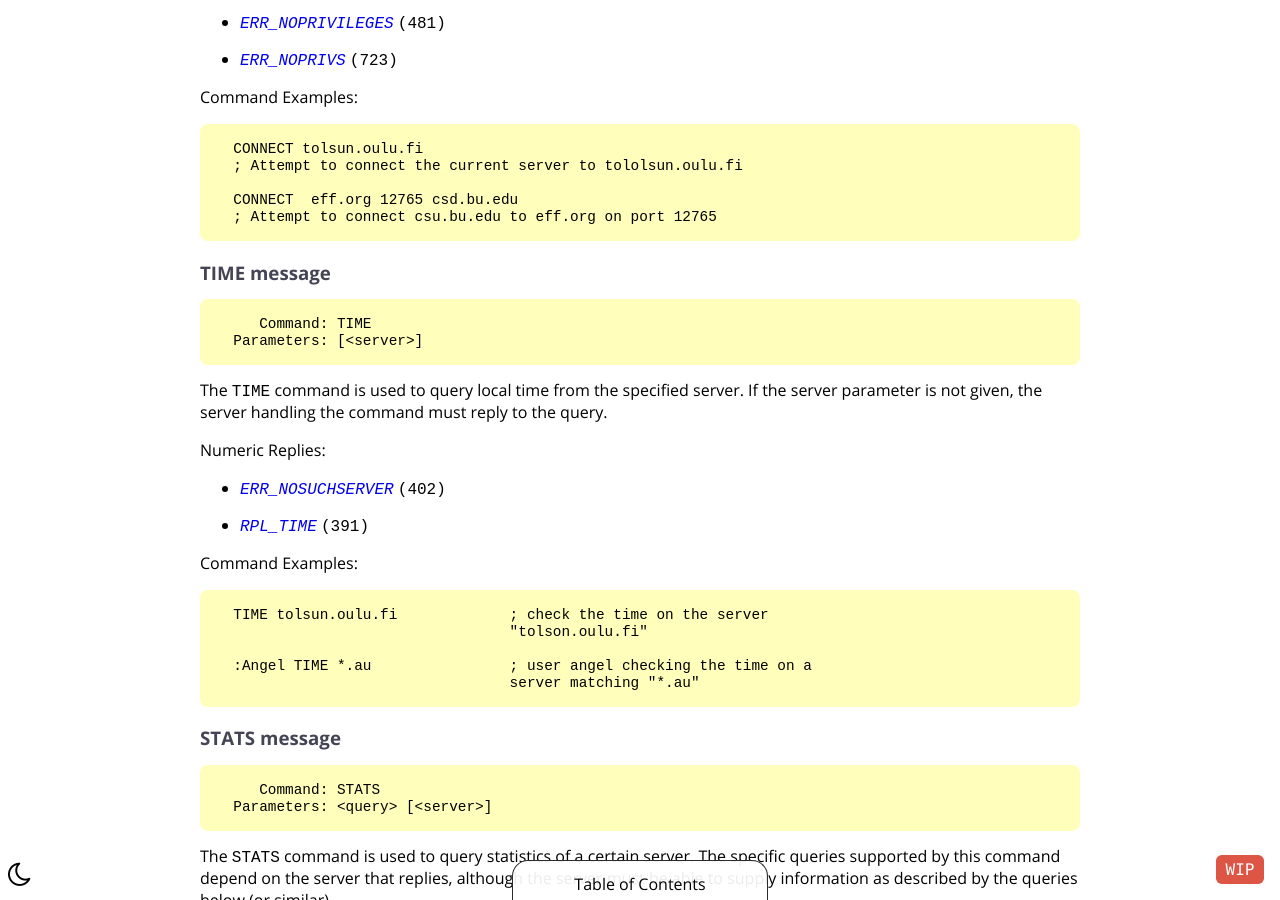
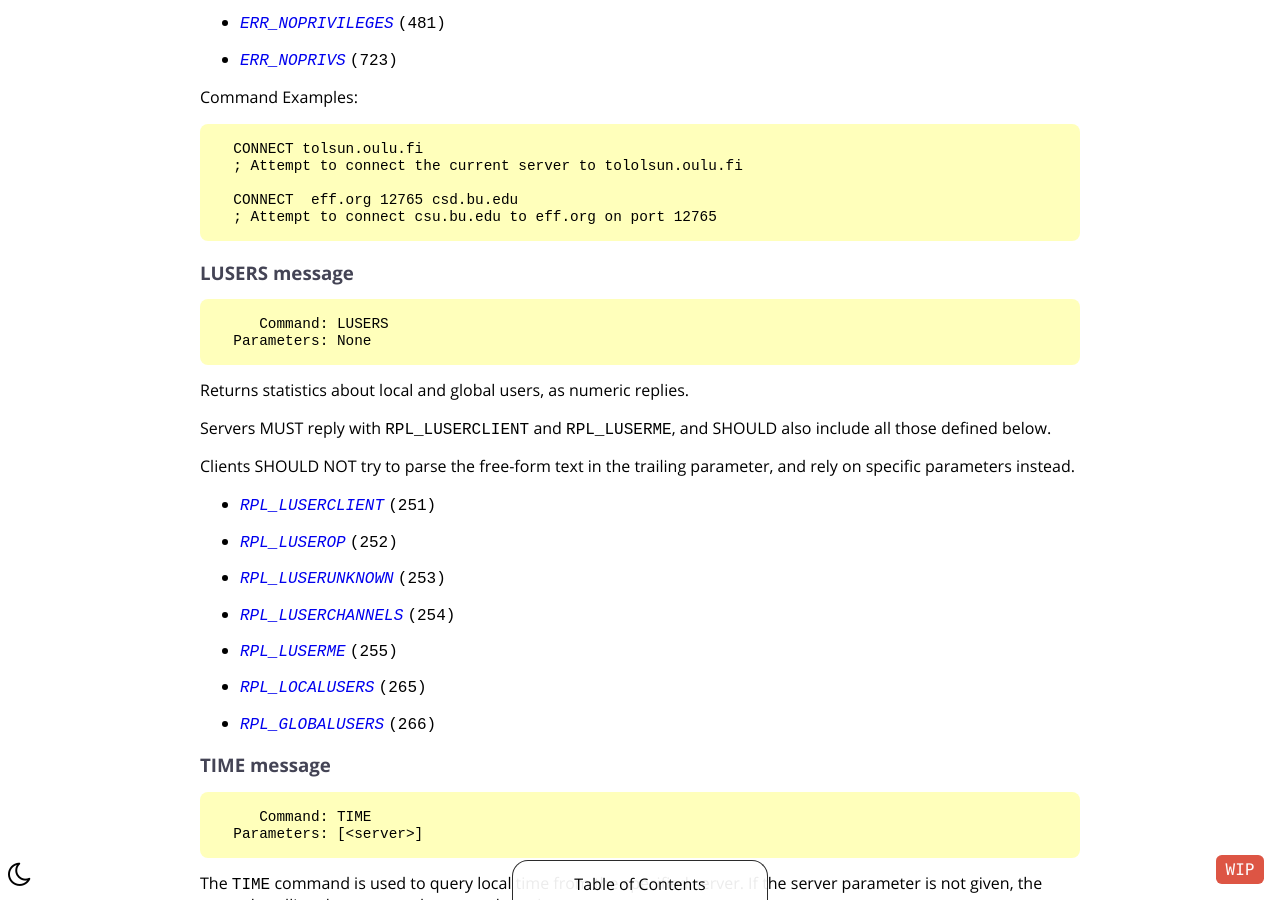
Before and after one commit to ircdocs/modern-irc, a Jekyll site: the page built from index.md, in a window 1280 px wide and 900 px high, scrolled down 29913 px. Built offline with Jekyll 4.4.1, drawn with Linux system fonts in a browser that asks for light colours.

Commit message:
Specify LUSERS (#152)

```diff
--- a/index.md
+++ b/index.md
@@ -1100,6 +1100,27 @@ Command Examples:
       CONNECT  eff.org 12765 csd.bu.edu
       ; Attempt to connect csu.bu.edu to eff.org on port 12765
 
+### LUSERS message
+
+         Command: LUSERS
+      Parameters: None
+
+Returns statistics about local and global users, as numeric replies.
+
+Servers MUST reply with `RPL_LUSERCLIENT` and `RPL_LUSERME`, and SHOULD also include
+all those defined below.
+
+Clients SHOULD NOT try to parse the free-form text in the trailing parameter,
+and rely on specific parameters instead.
+
+* {% numeric RPL_LUSERCLIENT %}
+* {% numeric RPL_LUSEROP %}
+* {% numeric RPL_LUSERUNKNOWN %}
+* {% numeric RPL_LUSERCHANNELS %}
+* {% numeric RPL_LUSERME %}
+* {% numeric RPL_LOCALUSERS %}
+* {% numeric RPL_GLOBALUSERS %}
+
 ### TIME message
 
          Command: TIME
```
